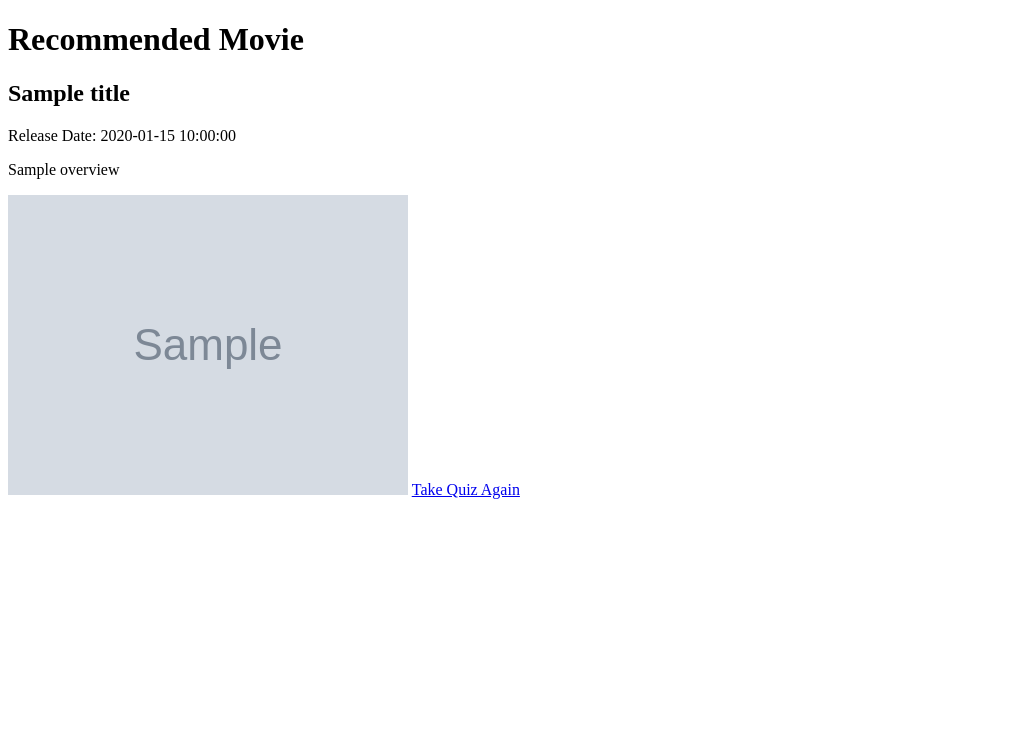
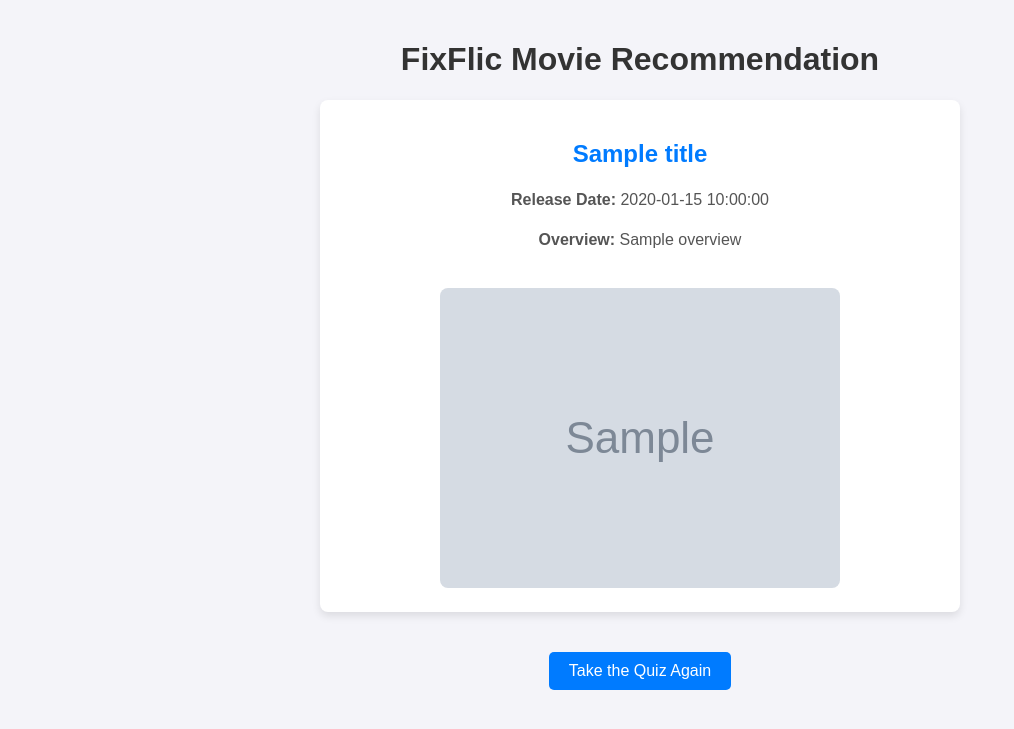
Before and after one commit to manjotGG/FixFlic, a Flask app: template templates/result.html in a window 1280 px wide. Shown: the top 729 px of the page, without its empty margins (0-1014 px from the left). Run offline with Flask 3, Linux system fonts and the light colour scheme; the template is opened without the code that fills it: most values are stand-ins (such as "Sample title", 1, 10 or a date in 2020); grey boxes marked "Sample" are stand-in pictures.

Commit message:
Enhanced html

```diff
--- a/templates/result.html
+++ b/templates/result.html
@@ -4,19 +4,87 @@
     <meta charset="UTF-8">
     <meta name="viewport" content="width=device-width, initial-scale=1.0">
     <title>FixFlic Recommendation</title>
+    <style>
+        body {
+            font-family: Arial, sans-serif;
+            background-color: #f4f4f9;
+            margin: 0;
+            padding: 20px;
+            text-align: center;
+        }
+
+        h1 {
+            color: #333;
+        }
+
+        h2 {
+            color: #007BFF;
+        }
+
+        p {
+            font-size: 16px;
+            color: #555;
+            line-height: 1.5;
+        }
+
+        .movie-details {
+            background-color: white;
+            border-radius: 8px;
+            box-shadow: 0 4px 8px rgba(0, 0, 0, 0.1);
+            padding: 20px;
+            max-width: 600px;
+            margin: 20px auto;
+        }
+
+        .error-message {
+            color: red;
+            font-size: 18px;
+            font-weight: bold;
+        }
+
+        img {
+            max-width: 100%;
+            height: auto;
+            border-radius: 8px;
+            margin-top: 20px;
+        }
+
+        a {
+            display: inline-block;
+            background-color: #007BFF;
+            color: white;
+            padding: 10px 20px;
+            border-radius: 5px;
+            text-decoration: none;
+            margin-top: 20px;
+            font-size: 16px;
+        }
+
+        a:hover {
+            background-color: #0056b3;
+        }
+
+    </style>
 </head>
 <body>
-    <h1>Recommended Movie</h1>
+
+    <h1>FixFlic Movie Recommendation</h1>
+
+    <div class="movie-details">
         {% if error %}
-        <p>{{ error }}</p>
+            <p class="error-message">{{ error }}</p>
         {% else %}
             <h2>{{ title }}</h2>
-        <p>Release Date: {{ release_date }}</p>
-        <p>{{ overview }}</p>
+            <p><strong>Release Date:</strong> {{ release_date }}</p>
+            <p><strong>Overview:</strong> {{ overview }}</p>
+
             {% if poster_path %}
                 <img src="{{ poster_path }}" alt="Movie Poster">
             {% endif %}
         {% endif %}
-    <a href="/">Take Quiz Again</a>
+    </div>
+
+    <a href="/">Take the Quiz Again</a>
+
 </body>
 </html>
```
Lines whose indentation alone changed are shown as unchanged.
